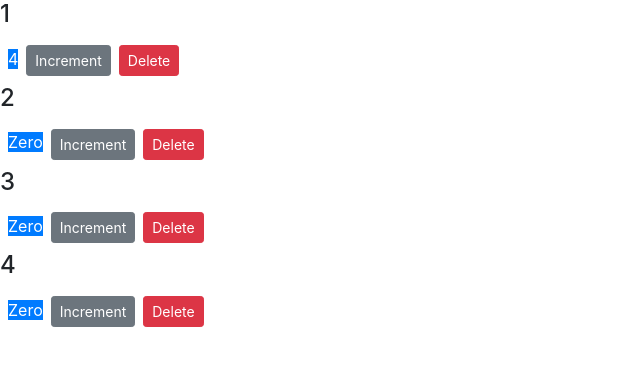
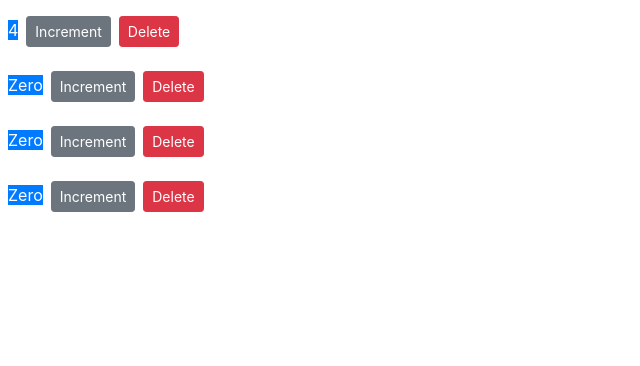
Before and after one commit to behtashmoradi/ReactUI, a React (Create React App) app: page / in a window 1280 px wide. Shown: the top 366 px of the page, without its empty margins (0-640 px from the left). Built offline with nearby package versions, Linux system fonts and the light colour scheme.

Commit message:
handling event-continue'

```diff
--- a/src/components/Counters.jsx
+++ b/src/components/Counters.jsx
@@ -21,9 +21,8 @@ class Counters extends Component {
         {this.state.counters.map(counter => (
           <Counter
             key={counter.id}
-            value={counter.value}
-            id={counter.id}
             onDelete={this.handleDelete}
+            counter={counter}
           ></Counter>
         ))}
       </div>
--- a/src/components/counter.jsx
+++ b/src/components/counter.jsx
@@ -3,7 +3,7 @@ import "bootstrap/dist/css/bootstrap.css";
 
 class Counter extends Component {
   state = {
-    value: this.props.value,
+    value: this.props.counter.value,
     tags: ["tag1", "tag2", "tag3"]
   };
   styles = {
@@ -42,7 +42,7 @@ class Counter extends Component {
         </button>
         <button
           className="btn btn-danger btn-sm m-2"
-          onClick={() => this.props.onDelete(this.props.id)}
+          onClick={() => this.props.onDelete(this.props.counter.id)}
         >
           Delete
         </button>
```
